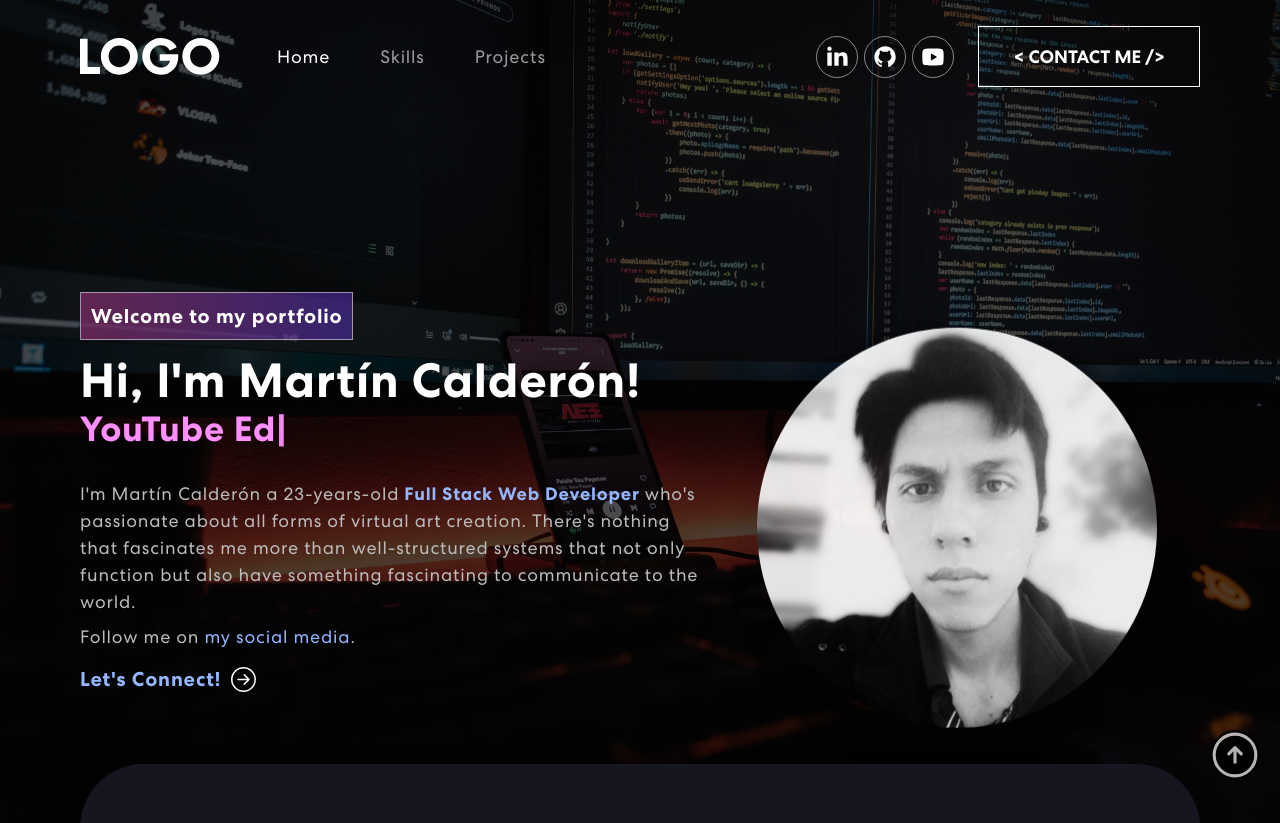
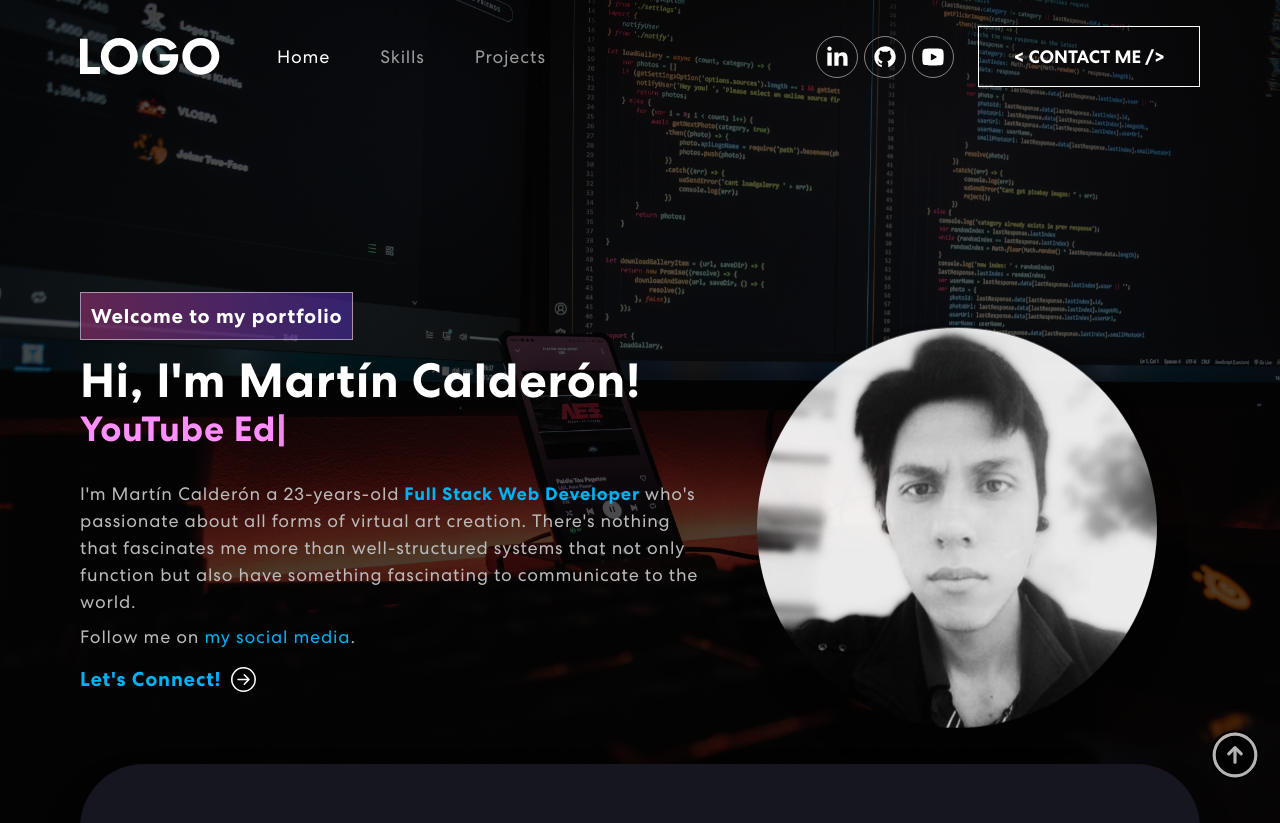
Before and after one commit to ThePushMaker/My_Portfolio_React_Vite, a React (Vite) app: page / in a window 1280 px wide. Shown: the top 823 px of the page. Built offline with nearby package versions, Linux system fonts and the light colour scheme.

Commit message:
fix: Projects card size

```diff
--- a/package.json
+++ b/package.json
@@ -13,6 +13,7 @@
     "cors": "^2.8.5",
     "dotenv": "^16.3.1",
     "express": "^4.18.2",
+    "framer-motion": "^10.16.2",
     "nodemailer": "^6.9.4",
     "react": "^18.2.0",
     "react-dom": "^18.2.0",
--- a/src/components/Banner/Banner.jsx
+++ b/src/components/Banner/Banner.jsx
@@ -2,6 +2,7 @@ import { useEffect, useState } from "react";
 import headerImg from "../../assets/img/pfp/difuminado2.png";
 import './Banner.css';
 import TypeAnimation from './TypeAnimation/TypeAnimation'
+
 
 const description =
 <span>
@@ -28,6 +29,11 @@ const Banner = () => {
 
   return(
     <>
+
+
+
+
+
       <section className="banner  px-6 md:px-14 lg:px-20" id="home">
         <div className="container mx-auto flex">
           <div className="items-center flex flex-wrap">
--- a/src/components/Projects/TabPanelItem/TabPanelItem.jsx
+++ b/src/components/Projects/TabPanelItem/TabPanelItem.jsx
@@ -16,7 +16,7 @@ const TabPanel = (props) => {
     <div
       role="tabpanel"
       id={`panel-${props.index+1}`}
-      className={`${props.index !== 0 ? 'absolute top-0 invisible opacity-0' : ''} tab-panel pt-6 transition duration-1000 max-h-screen`}
+      className={`${props.index !== 0 ? 'absolute top-0 invisible opacity-0' : ''} tab-panel pt-6 transition duration-1000 h-[800px]`}
     >
       <h3 className="pb-[15px] lg:pb-[20px] text-highlighted_text_color">{props.category}</h3>
       <p className="text-center m-auto pb-[25px] lg:pb-[35px] lg:w-[70%]">
@@ -27,7 +27,7 @@ const TabPanel = (props) => {
         md:grid-cols-2 lg:grid-cols-3 grid-rows-3"
       >
 
-      {console.log(props.projects)}
+      {/* {console.log(props.projects)} */}
 
         {mostrarRegistros.map((project, index) => {
           return (
@@ -40,7 +40,7 @@ const TabPanel = (props) => {
 
       </div>
 
-      <div className="relative top-[-260px]">
+      <div className="relative top-[-265px]">
         {props.projects.length > 6 && (
           <button  className="button_transparent_rounded flex m-auto justify-center" onClick={toggleMostrarMas}>
             <span>
--- a/src/index.css
+++ b/src/index.css
@@ -10,8 +10,8 @@
 
 :root {
   --highlighted_text_color:#ff8fff;
-  --link_color:#94b6ff;
-  --link_color_hover:#b6cdff;
+  --link_color:#02b2f4;
+  --link_color_hover:#5dcbf3;
   --success_color:rgb(146, 255, 146);
   --success_dark_color:rgb(46, 107, 46);
   --danger_color:rgb(255, 99, 99);
```
Also changed, not shown: 1 other file (tests, documents, lock files or other folders).
